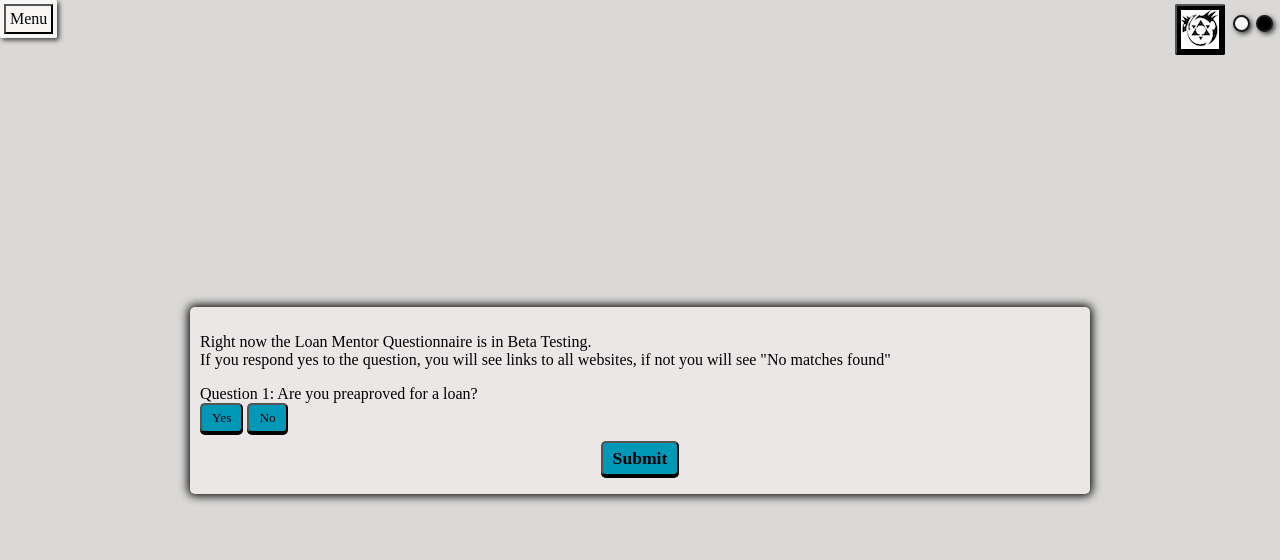
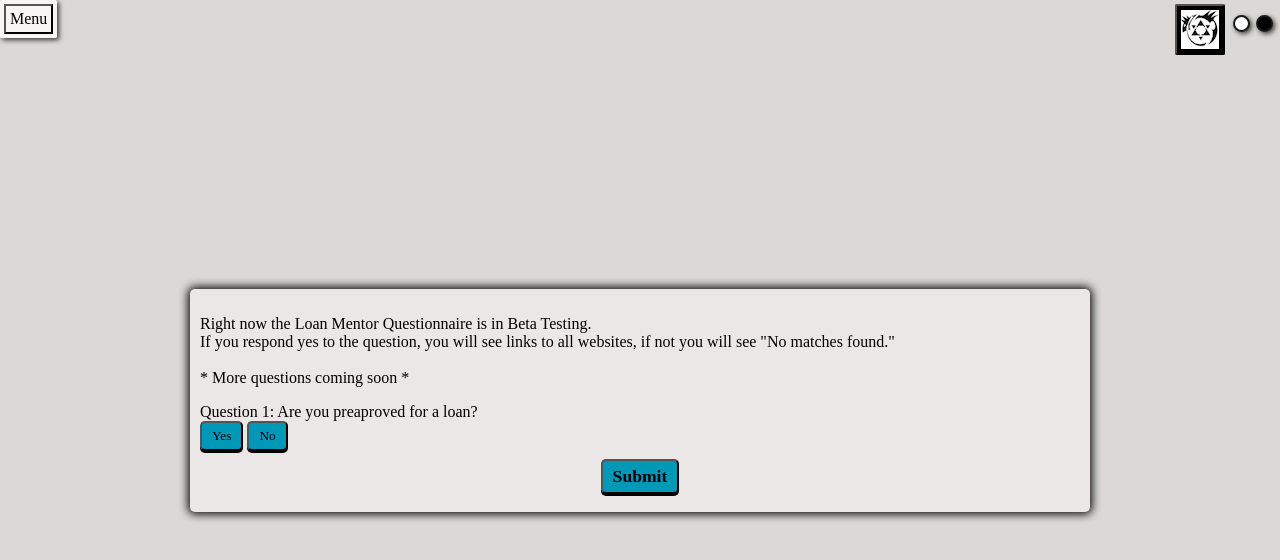
Before and after one commit to ScrumMasterSequoia/LoanMentorLLC, a website: page l-q-folder/loan-questionnaire.html in a window 1280 px wide. Drawn offline with Linux system fonts and the light colour scheme.

Commit message:
add disclaimer and "more coming soon" text to lq

```diff
--- a/l-q-folder/loan-questionnaire.html
+++ b/l-q-folder/loan-questionnaire.html
@@ -72,7 +72,9 @@
   <div class="container">
 
     <p>Right now the Loan Mentor Questionnaire is in Beta Testing. <br>
-      If you respond yes to the question, you will see links to all websites, if not you will see "No matches found"</p>
+      If you respond yes to the question, you will see links to all websites, if not you will see "No matches found." <br><br>
+      * More questions coming soon *
+    </p>
 
     <div id="question-container">
       <div id="question">Question 1: Are you preaproved for a loan?</div>
```
